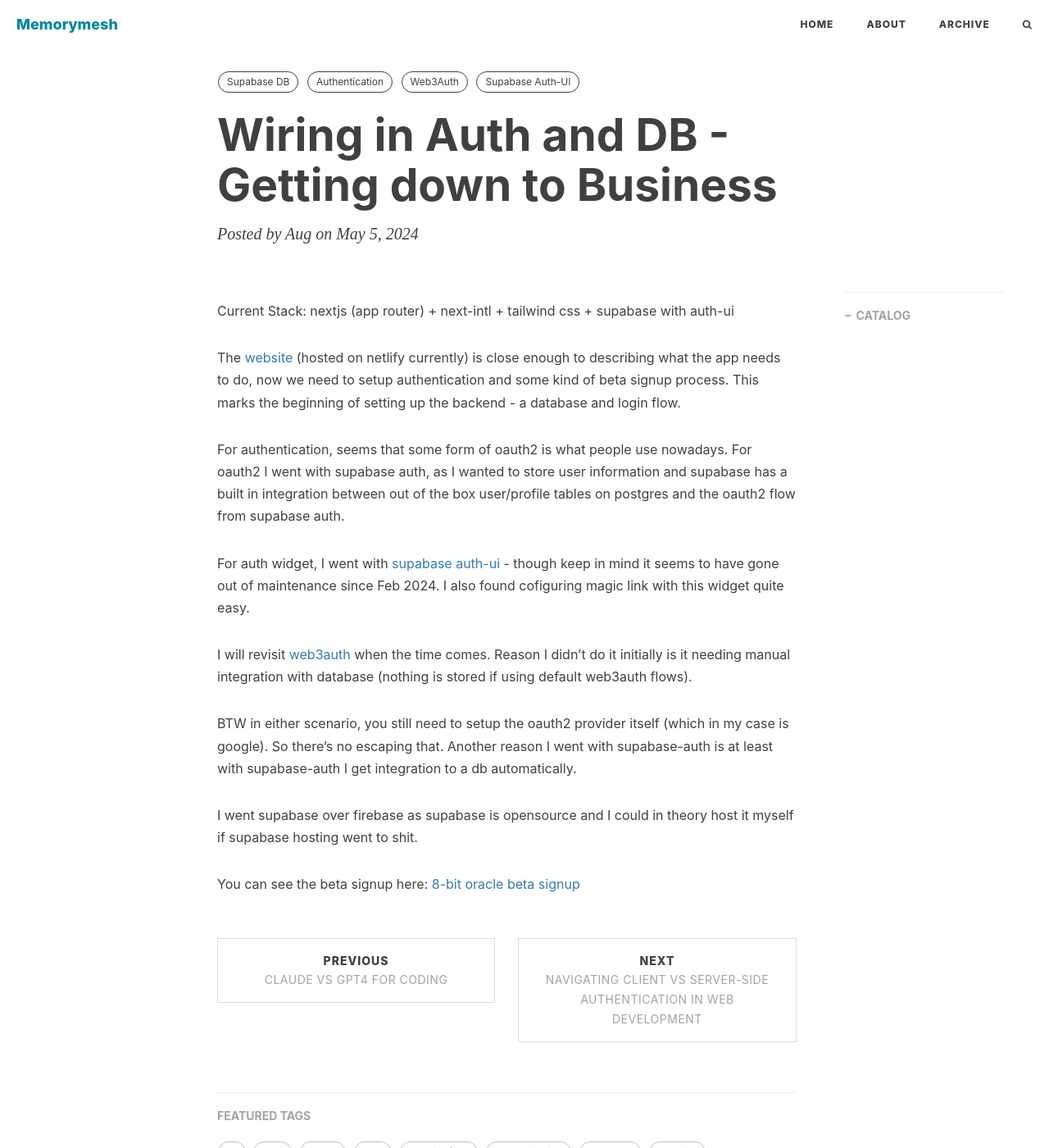
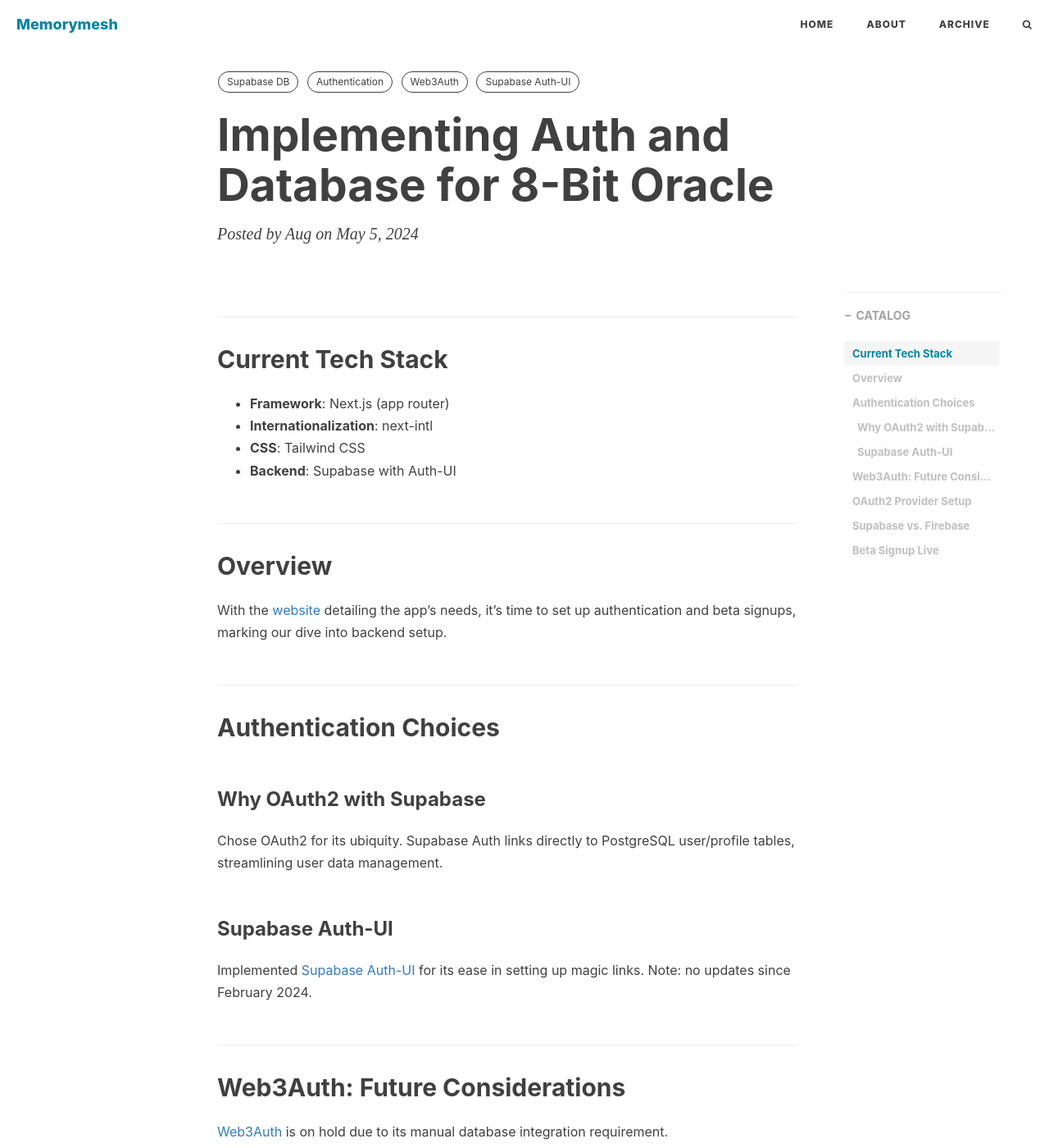
Before and after one commit to augchan42/augchan42.github.io, a Jekyll site: the page built from _posts/2024-05-05-Getting down to Business.md, in a window 1280 px wide and 1400 px high. Shown: the whole window at 82% size. Built offline with Jekyll 4.4.1, drawn with Linux system fonts in a browser that asks for light colours; nearby versions of some CDN libraries; comment, search, counter and statistics services are not loaded; some of the changed text lies outside the part shown.

Commit message:
update auth and db post

```diff
--- a/_posts/2024-05-05-Getting down to Business.md
+++ b/_posts/2024-05-05-Getting down to Business.md
@@ -1,6 +1,6 @@
 ---
 layout:       post
-title:        "Wiring in Auth and DB - Getting down to Business"
+title:        "Implementing Auth and Database for 8-Bit Oracle"
 author:       "Aug"
 header-style: text
 catalog:      true
@@ -11,20 +11,32 @@
     - Supabase Auth-UI
 ---
 
-Current Stack: nextjs (app router) + next-intl + tailwind css + supabase with auth-ui
+## Current Tech Stack
+- **Framework**: Next.js (app router)
+- **Internationalization**: next-intl
+- **CSS**: Tailwind CSS
+- **Backend**: Supabase with Auth-UI
 
-The [website](https://8bitoracle.ai) (hosted on netlify currently) is close enough to describing what the app needs to do, now we need to setup
-authentication and some kind of beta signup process.  This marks the beginning of setting up the backend - a database and login flow.
+## Overview
+With the [website](https://8bitoracle.ai) detailing the app's needs, it’s time to set up authentication and beta signups, marking our dive into backend setup.
 
-For authentication, seems that some form of oauth2 is what people use nowadays.  For oauth2 I went with supabase auth, as I wanted to store user information and supabase has a built in integration between out of the box user/profile tables on postgres and the oauth2 flow from supabase auth.
+## Authentication Choices
+### Why OAuth2 with Supabase
+Chose OAuth2 for its ubiquity. Supabase Auth links directly to PostgreSQL user/profile tables, streamlining user data management.
 
-For auth widget, I went with [supabase auth-ui](https://github.com/supabase-community/auth-ui) - though keep in mind it seems to have gone out of maintenance since Feb 2024.  I also found cofiguring magic link with this widget quite easy.
+### Supabase Auth-UI
+Implemented [Supabase Auth-UI](https://github.com/supabase-community/auth-ui) for its ease in setting up magic links. Note: no updates since February 2024.
 
-I will revisit [web3auth](https://web3auth.io) when the time comes.  Reason I didn't do it initially
-is it needing manual integration with database (nothing is stored if using default web3auth flows).
+## Web3Auth: Future Considerations
+[Web3Auth](https://web3auth.io) is on hold due to its manual database integration requirement.
 
-BTW in either scenario, you still need to setup the oauth2 provider itself (which in my case is google).  So there's no escaping that.  Another reason I went with supabase-auth is at least with supabase-auth I get integration to a db automatically.
+## OAuth2 Provider Setup
+Setting up Google as the OAuth2 provider was essential, ensuring smooth integration with Supabase Auth for automatic database linkage.
 
-I went supabase over firebase as supabase is opensource and I could in theory host it myself if supabase hosting went to shit.
+## Supabase vs. Firebase
+Opted for Supabase over Firebase for its open-source nature and potential for self-hosting.
 
-You can see the beta signup here:  [8-bit oracle beta signup](https://8bitoracle.ai/en/beta)
+## Beta Signup Live
+The beta signup is live at [8-bit oracle beta signup](https://8bitoracle.ai/en/beta). Check it out.
+
+Thanks for reading.
```
